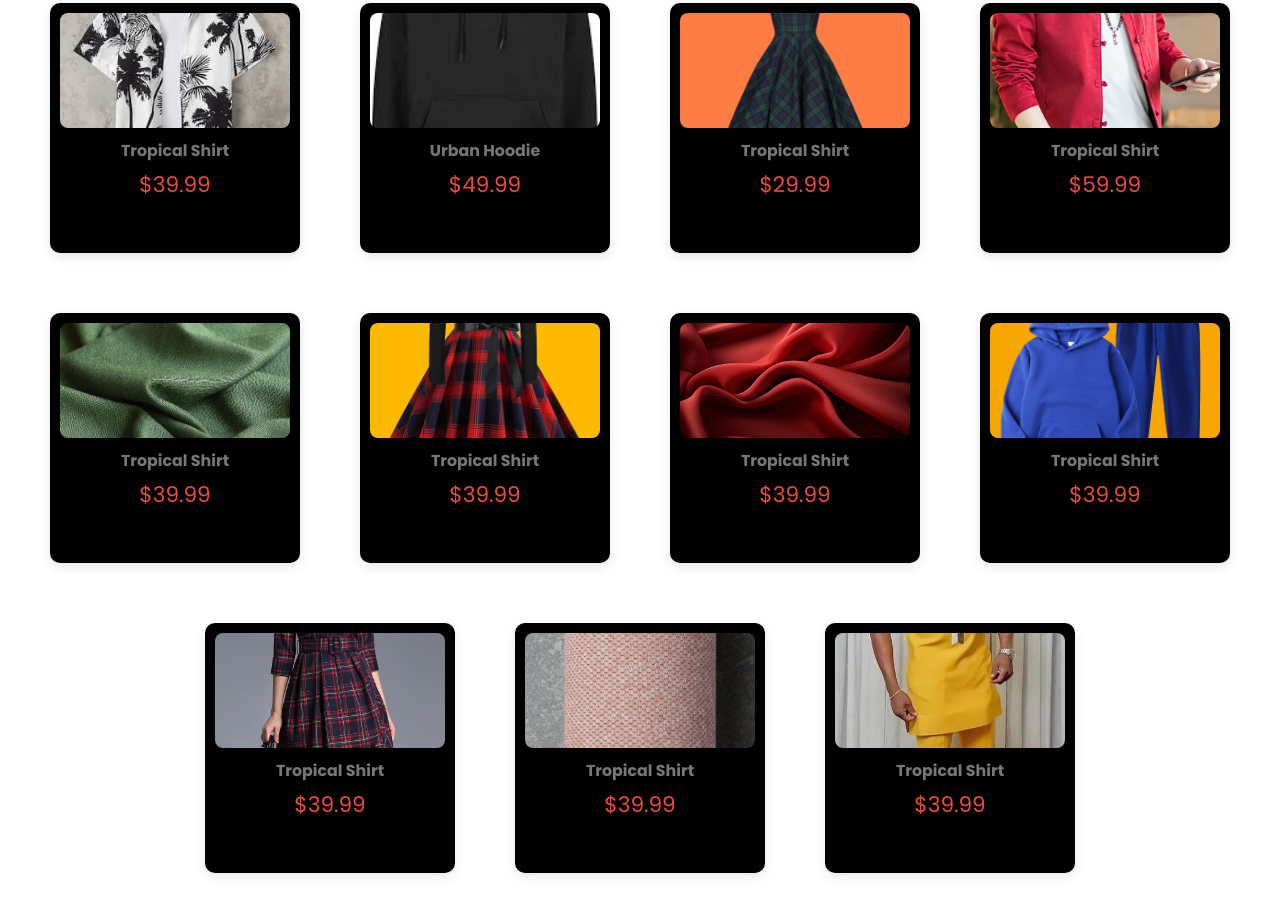
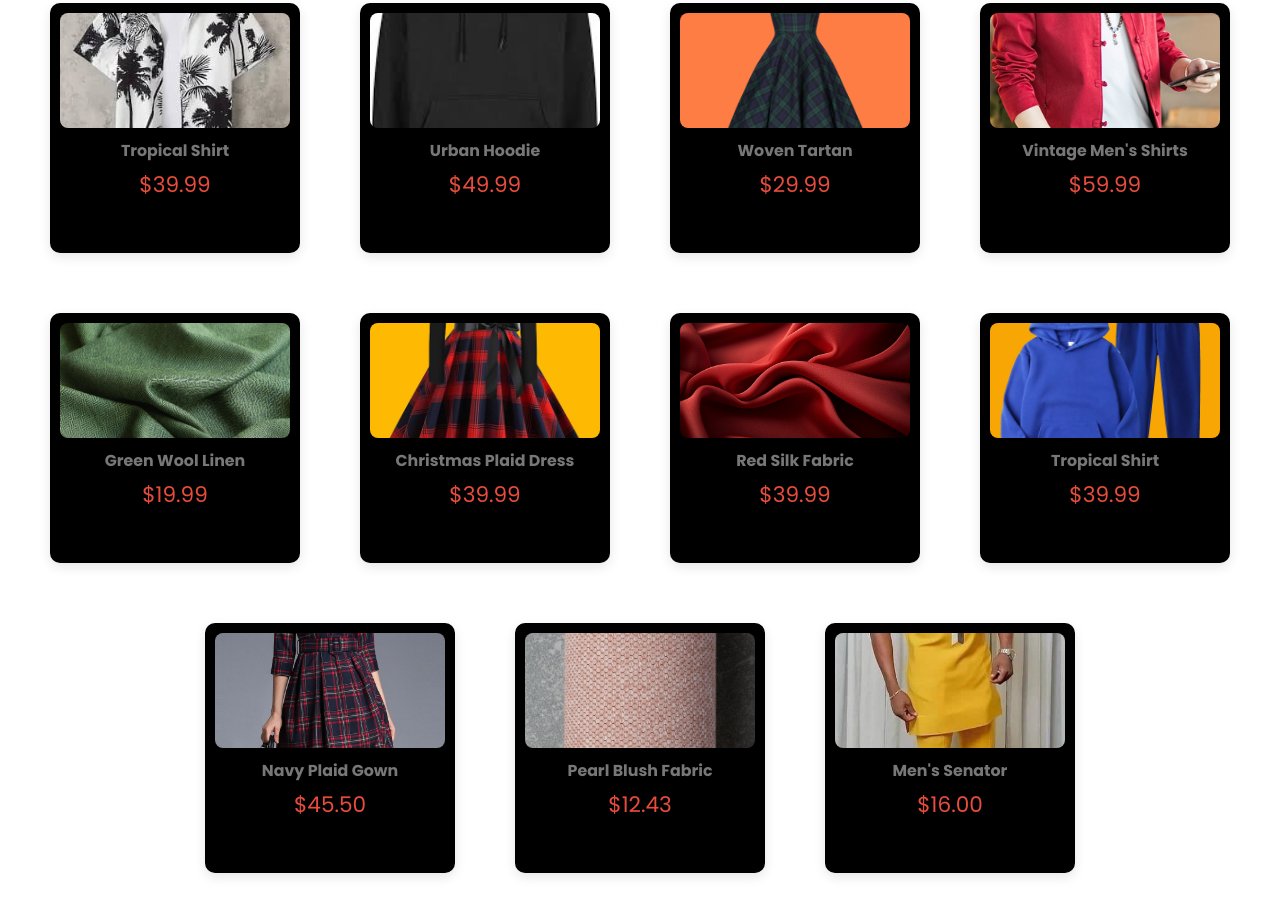
Before and after one commit to Myteacher-Institute/TexLink-Exports, a plain HTML site: page assets/html/product.html in a window 1280 px wide. Shown: the part 374-1287 px from the top of the page. Drawn offline with Linux system fonts and the light colour scheme.

Commit message:
Initial commit with HTML, CSS and JS

```diff
--- a/assets/html/product.html
+++ b/assets/html/product.html
@@ -16,7 +16,6 @@
     <body>
         <!-- 🧾 Product Detail Page -->
         <div id="product-page" class="product-container hidden">
-            <button id="back-btn">← Back to Gallery</button>
 
             <div class="image-gallery">
                 <div class="main-image">
--- a/assets/js/product.js
+++ b/assets/js/product.js
@@ -16,77 +16,69 @@ const products = [
     },
     {
         id: 3,
-        name: "Tropical Shirt",
+        name: "Woven Tartan",
         price: "$29.99",
         description: "Fine checkered Tartan.",
         image: "../images/women woven tartan.jpg"
     },
     {
         id: 4,
-        name: "Tropical Shirt",
+        name: "Vintage Men's Shirts",
         price: "$59.99",
         description: "Smart Red-White Vintage Shirt for Men",
         image: "../images/vintage-shirts-men-1.jpg"
     },
     {
         id: 5,
-        name: "Tropical Shirt",
-        price: "$39.99",
-        description: "A lightweight summer shirt.",
+        name: "Green Wool Linen",
+        price: "$19.99",
+        description: "Green Woll Linen",
         image: "../images/Green wool linen.jpg"
     },
     {
         id: 6,
-        name: "Tropical Shirt",
+        name: "Christmas Plaid Dress",
         price: "$39.99",
-        description: "A lightweight summer shirt.",
-        image: "../images/Tropical Shirt th.jpg"
+        description: "Plaid Dress for the Holidays",
+        image: "../images/plaid christmas dress.jpg"
     },
     {
         id: 7,
-        name: "Tropical Shirt",
+        name: "Red Silk Fabric",
         price: "$39.99",
-        description: "A lightweight summer shirt.",
-        image: "../images/Tropical Shirt th.jpg"
+        description: "Red Silk Fabric",
+        image: "../images/Red silk fabric.jpg"
     },
     {
         id: 8,
         name: "Tropical Shirt",
         price: "$39.99",
-        description: "A lightweight summer shirt.",
-        image: "../images/Tropical Shirt th.jpg"
+        description: "Blue Cardigan Set",
+        image: "../images/product 33.jpg"
     },
     {
         id: 9,
-        name: "Tropical Shirt",
-        price: "$39.99",
-        description: "A lightweight summer shirt.",
-        image: "../images/Tropical Shirt th.jpg"
+        name: "Navy Plaid Gown",
+        price: "$45.50",
+        description: "Women Navy Plaid Gown",
+        image: "../images/women navy plaid gown.jpg"
     },
     {
         id: 10,
-        name: "Tropical Shirt",
-        price: "$39.99",
+        name: "Pearl Blush Fabric",
+        price: "$12.43",
         description: "A lightweight summer shirt.",
         image: "../images/Tropical Shirt th.jpg"
     },
     {
         id: 11,
-        name: "Tropical Shirt",
-        price: "$39.99",
-        description: "A lightweight summer shirt.",
-        image: "../images/Tropical Shirt th.jpg"
-    },
-    {
-        id: 12,
-        name: "Tropical Shirt",
-        price: "$39.99",
-        description: "A lightweight summer shirt.",
-        image: "../images/Tropical Shirt th.jpg"
+        name: "Men's Senator",
+        price: "$16.00",
+        description: "Nice Men Senator.",
+        image: "../images/Nice men senator.jpg"
     },
 ];
 
-// 2️⃣ Get references to elements on the page
 const items = document.querySelectorAll(".gallery-item");
 const gallery = document.getElementById("gallery");
 const productPage = document.getElementById("product-page");
@@ -114,13 +106,11 @@ items.forEach(item => {
     }
 });
 
-// 4️⃣ Handle back to gallery
 backBtn.addEventListener("click", () => {
     productPage.classList.add("hidden");
     gallery.classList.remove("hidden");
 });
 
-// 5️⃣ Handle Add to Cart
 document.getElementById("add-to-cart").addEventListener("click", () => {
     const size = document.getElementById("size").value;
     const qty = document.getElementById("qty").value;
```
